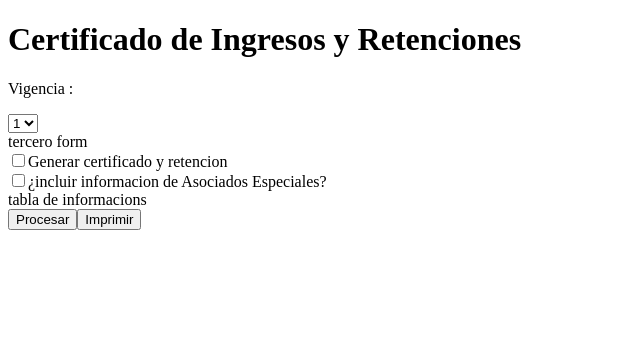
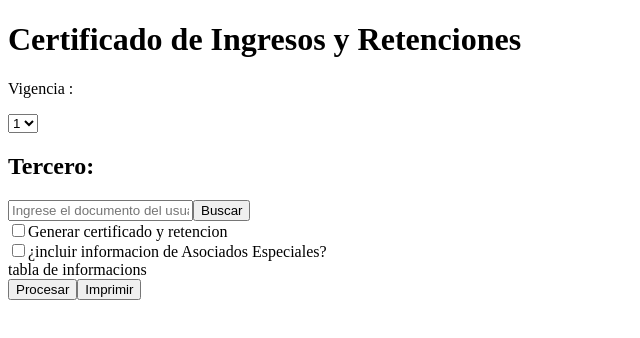
Before and after one commit to DuberGarcia/Fronted-CIR, an Angular app: page /Certificado in a window 1280 px wide. Shown: the top 338 px of the page, without its empty margins (0-640 px from the left). Built offline with nearby package versions, Linux system fonts and the light colour scheme.

Commit message:
feat:formulario de buscador tercero

```diff
--- a/src/app/Certificado/certificado.component.html
+++ b/src/app/Certificado/certificado.component.html
@@ -5,9 +5,9 @@
         <option>1</option>
     </select>
 </div>
-<div>
-    tercero form
-</div>
+
+<buscador-tercero></buscador-tercero>
+
 <input type="checkbox">
 <label>Generar certificado y retencion</label>
 <br>
--- a/src/app/Certificado/certificado.component.ts
+++ b/src/app/Certificado/certificado.component.ts
@@ -1,8 +1,9 @@
 import { Component } from '@angular/core';
+import { BuscadorTerceroComponent } from './components/buscadorTercero/buscadorTercero.component';
 
 @Component({
   selector: 'app-certificado',
-  imports: [],
+  imports: [BuscadorTerceroComponent],
   templateUrl: './certificado.component.html',
   styleUrl: './certificado.component.css',
 })
--- a/src/app/Certificado/components/buscadorTercero/buscadorTercero.component.html
+++ b/src/app/Certificado/components/buscadorTercero/buscadorTercero.component.html
@@ -1 +1,3 @@
-<p>buscadorTercero works!</p>,
+<h2>Tercero:</h2>
+<input type="text" placeholder="Ingrese el documento del usuario">
+<button>Buscar</button>
--- a/src/app/Certificado/components/buscadorTercero/buscadorTercero.component.ts
+++ b/src/app/Certificado/components/buscadorTercero/buscadorTercero.component.ts
@@ -1,7 +1,7 @@
 import { Component } from '@angular/core';
 
 @Component({
-  selector: 'app-buscador-tercero',
+  selector: 'buscador-tercero',
   imports: [],
   templateUrl: './buscadorTercero.component.html',
   styleUrl: './buscadorTercero.component.css',
```
